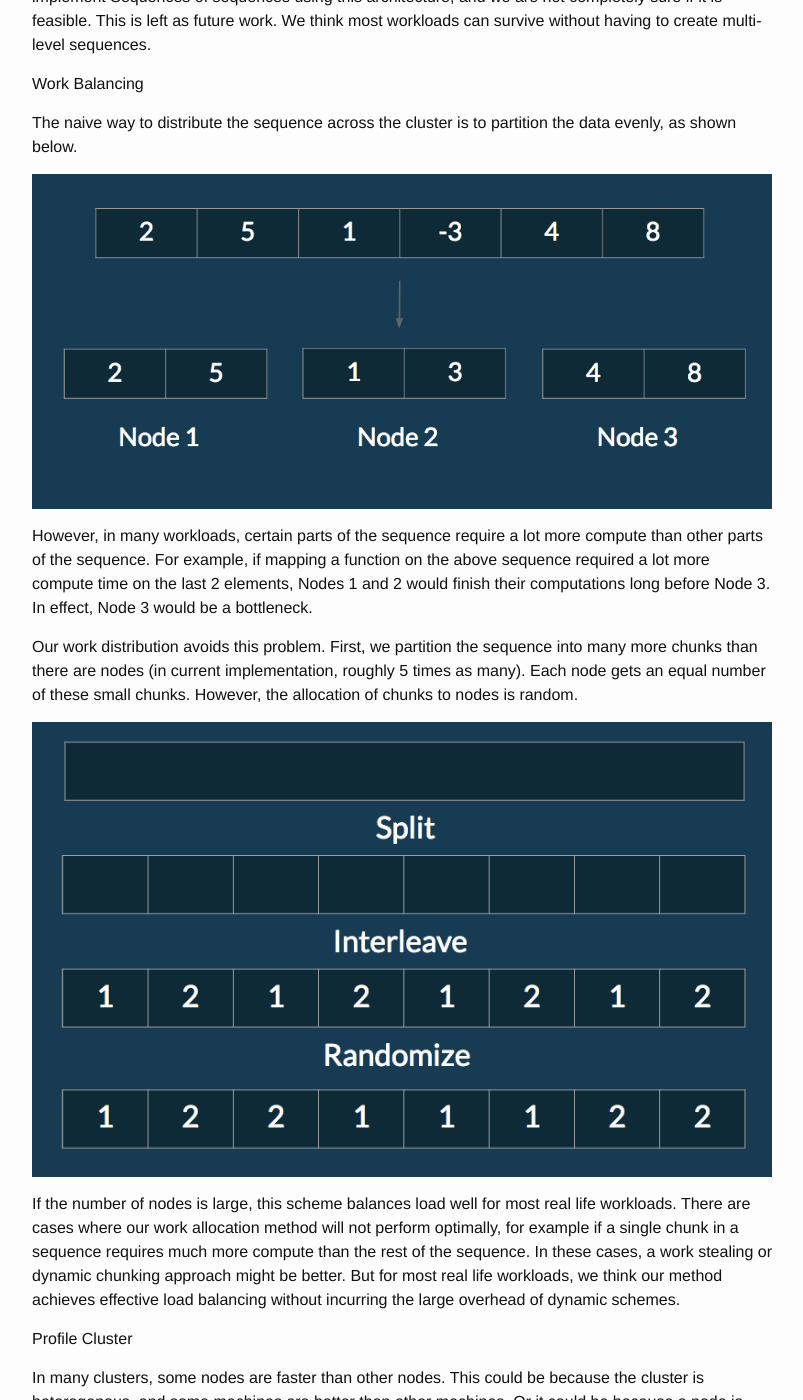
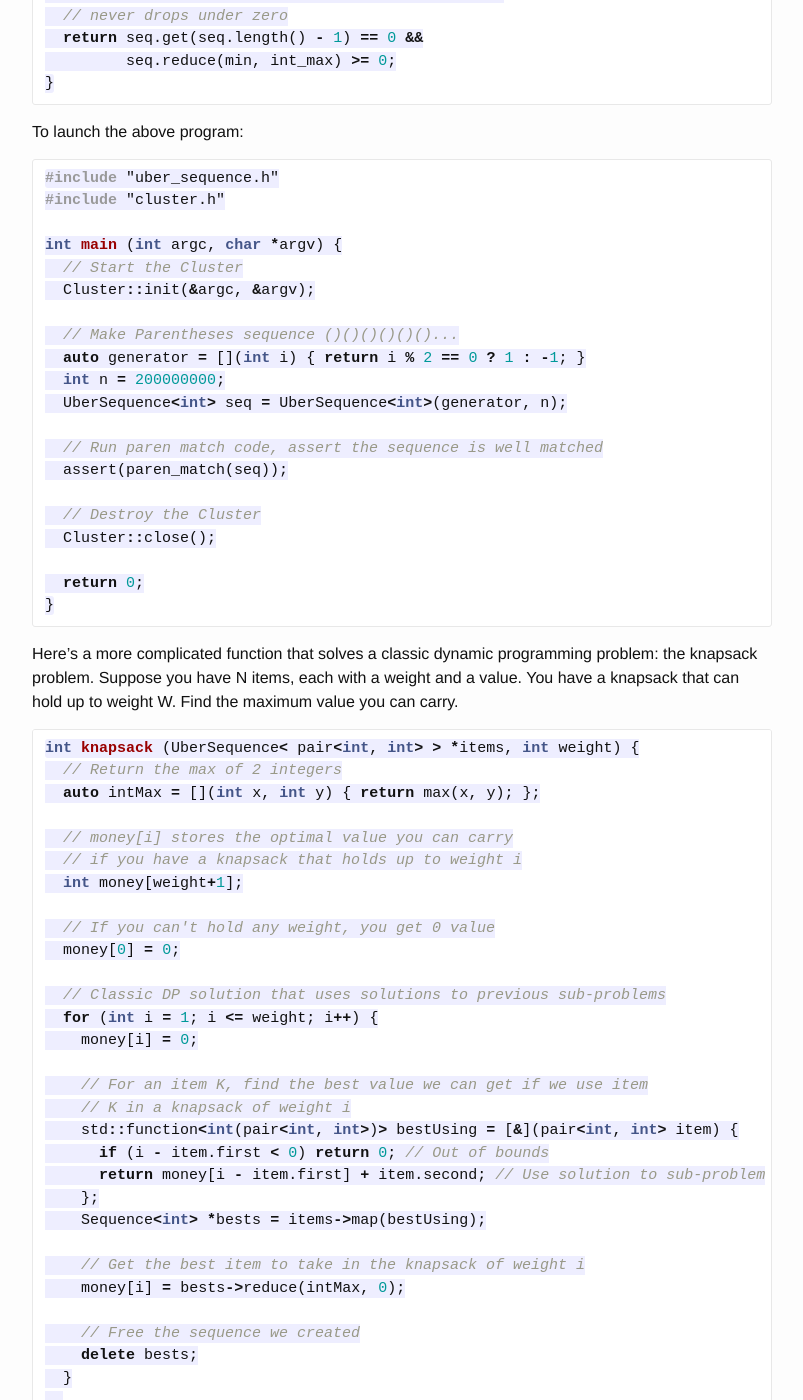
Before and after one commit to AnanyaKumar/lambda-plus-plus, a Jekyll site: the page built from _posts/2015-05-13-final-writeup.md, in a window 1280 px wide and 1400 px high, scrolled down 1621 px. Shown: the whole window, without its empty margins (238-1041 px from the left). Built offline with Jekyll 4.4.1, drawn with Linux system fonts in a browser that asks for light colours; Markdown is read by kramdown in place of the engine named in the settings; some of the changed text lies outside the part shown.

Commit message:
Add code samples

````diff
--- a/_posts/2015-05-13-final-writeup.md
+++ b/_posts/2015-05-13-final-writeup.md
@@ -49,6 +49,106 @@ balance the load across workers to equalize these divergences. We took a similar
 approach with `reduce` and `scan`, though these functions have a larger
 proportion of serial work load (i.e., they have logarithmic span).
 
+## Example Code
+
+Our library makes it easy to write parallel programs. Here's an example:
+
+```cpp
+/*
+ * Test if a sequence of 1's or -1's is "matched", treating
+ * 1's as open parens and -1's as close parens.
+ * (String parsing omitted)
+ */
+bool paren_match(Sequence<int> &seq) {
+  // C++11 lambda functions
+  auto plus = [](int a, int b) {
+    return a + b;
+  };
+  auto min = [](int a, int b) {
+    return a < b ? a : b;
+  };
+
+  // Compute a prefix sum
+  seq.scan(plus, 0);
+
+  int int_max = std::numeric_limits<int>::max();
+
+  // A well matched sequence has a net sum of 0 and
+  // never drops under zero
+  return seq.get(seq.length() - 1) == 0 &&
+         seq.reduce(min, int_max) >= 0;
+}
+```
+
+To launch the above program:
+
+```cpp
+#include "uber_sequence.h"
+#include "cluster.h"
+
+int main (int argc, char *argv) {
+  // Start the Cluster
+  Cluster::init(&argc, &argv);
+
+  // Make Parentheses sequence ()()()()()()...
+  auto generator = [](int i) { return i % 2 == 0 ? 1 : -1; }
+  int n = 200000000;
+  UberSequence<int> seq = UberSequence<int>(generator, n);
+
+  // Run paren match code, assert the sequence is well matched
+  assert(paren_match(seq));
+
+  // Destroy the Cluster
+  Cluster::close();
+
+  return 0;
+}
+```
+
+Here's a more complicated function that solves a classic dynamic programming
+problem: the knapsack problem. Suppose you have N items, each with a weight
+and a value. You have a knapsack that can hold up to weight W. Find
+the maximum value you can carry.
+
+```cpp
+int knapsack (UberSequence< pair<int, int> > *items, int weight) {
+  // Return the max of 2 integers
+  auto intMax = [](int x, int y) { return max(x, y); };
+
+  // money[i] stores the optimal value you can carry
+  // if you have a knapsack that holds up to weight i
+  int money[weight+1];
+
+  // If you can't hold any weight, you get 0 value
+  money[0] = 0;
+
+  // Classic DP solution that uses solutions to previous sub-problems
+  for (int i = 1; i <= weight; i++) {
+    money[i] = 0;
+
+    // For an item K, find the best value we can get if we use item
+    // K in a knapsack of weight i
+    std::function<int(pair<int, int>)> bestUsing = [&](pair<int, int> item) {
+      if (i - item.first < 0) return 0; // Out of bounds
+      return money[i - item.first] + item.second; // Use solution to sub-problem
+    };
+    Sequence<int> *bests = items->map(bestUsing);
+
+    // Get the best item to take in the knapsack of weight i
+    money[i] = bests->reduce(intMax, 0);
+
+    // Free the sequence we created
+    delete bests;
+  }
+
+  return money[weight];
+}
+```
+
+The knapsack problem is relevant to many real world applications (see
+http://en.wikipedia.org/wiki/Knapsack_problem#Applications),
+including optimization problems of finding the least wasteful way
+to cut materials.
 
 ## Implementation
 
````
Also changed, not shown: other parts of _posts/2015-05-13-final-writeup.md (+2 -1 lines).
